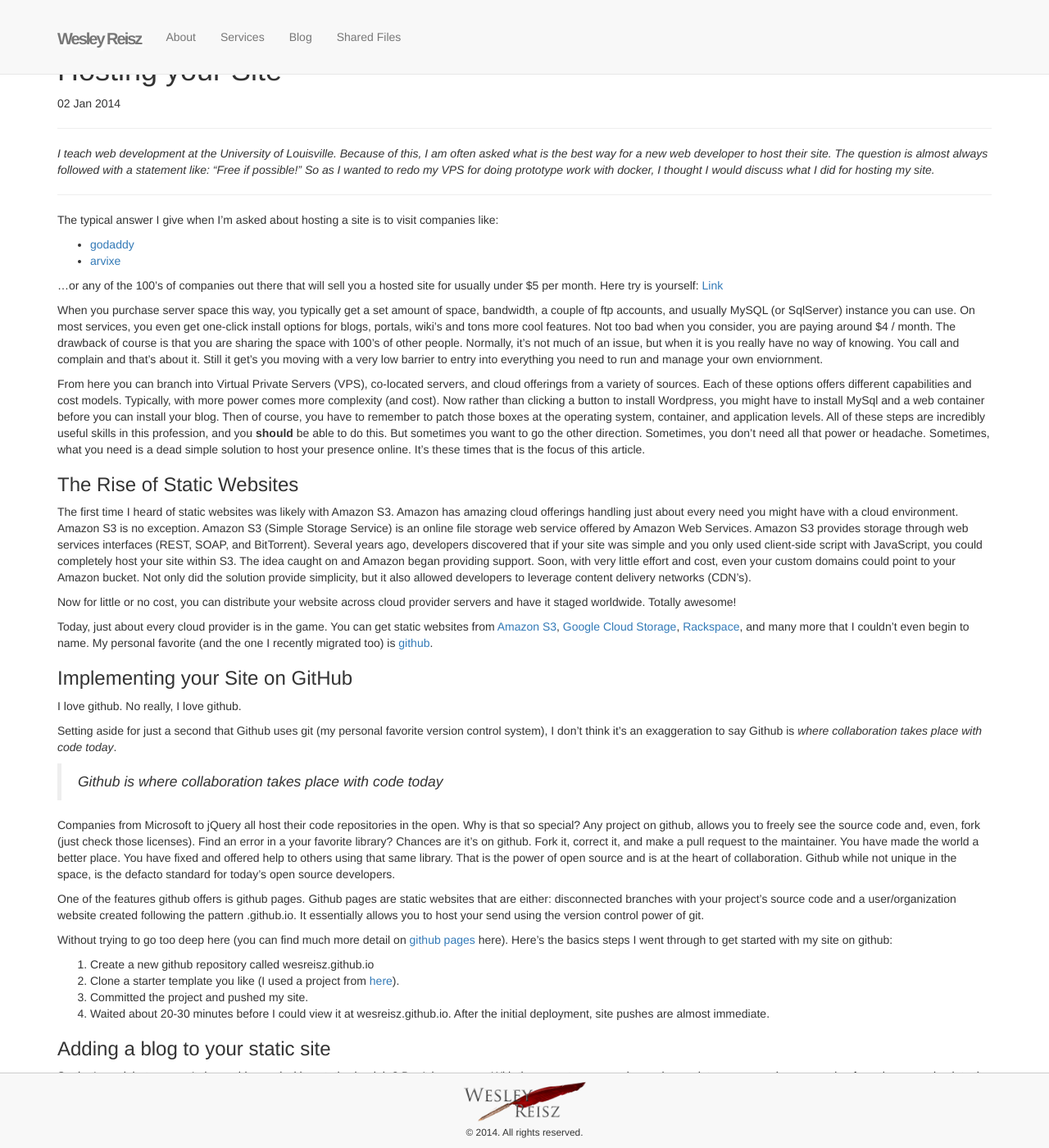
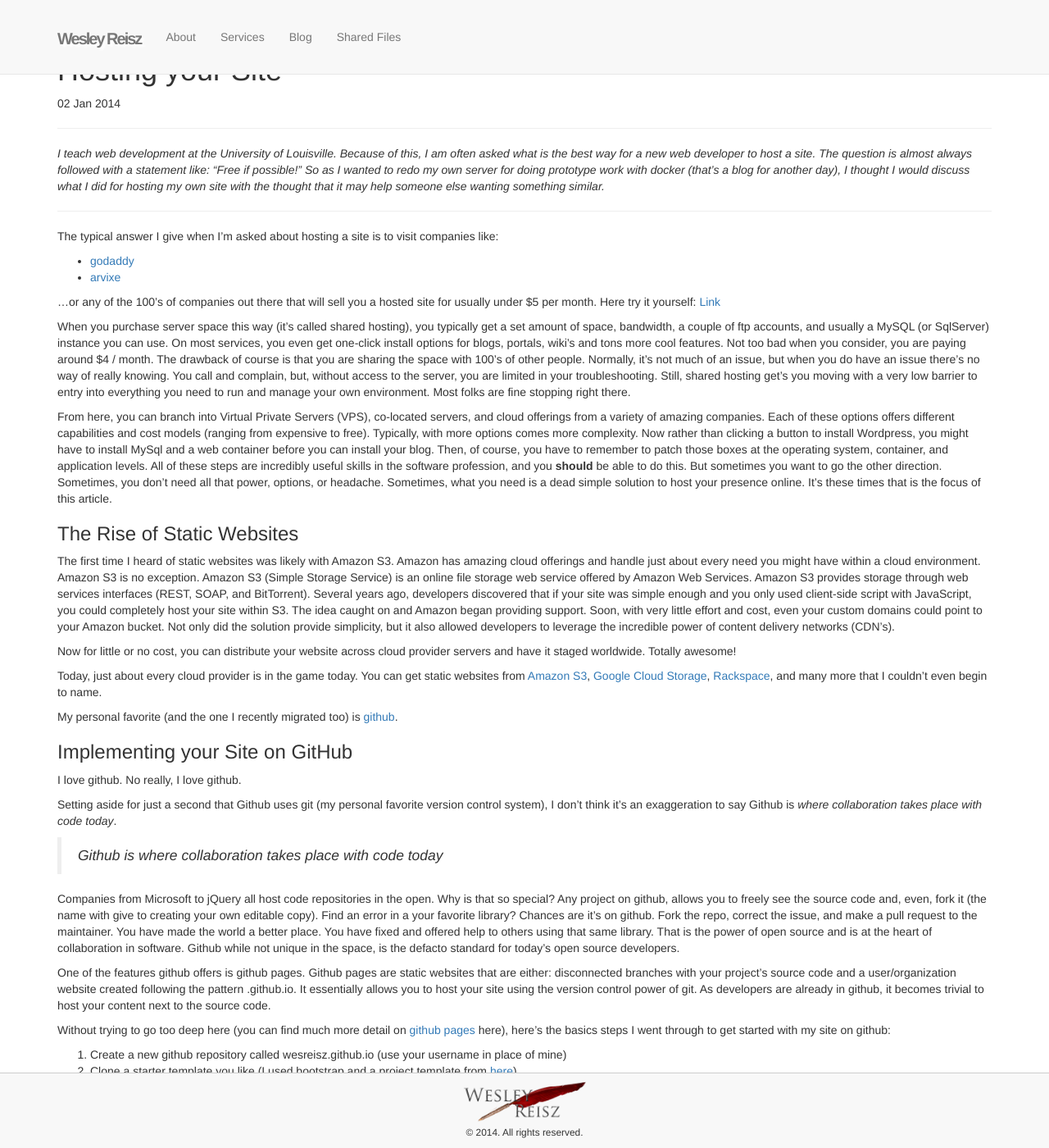
Before and after one commit to wesreisz/wesreisz.github.io, a Jekyll site: the page built from _posts/2014-01-02-moving_to_github.md, in a window 1280 px wide and 1400 px high. Shown: the whole window at 82% size. Built offline with Jekyll 4.4.1, drawn with Linux system fonts in a browser that asks for light colours; some web fonts are replaced; some of the changed text lies outside the part shown.

Commit message:
spell check and edit

````diff
--- a/_posts/2014-01-02-moving_to_github.md
+++ b/_posts/2014-01-02-moving_to_github.md
@@ -4,7 +4,7 @@
 ---
 
 -----
-*I teach web development at the University of Louisville. Because of this, I am often asked what is the best way for a new web developer to host their site. The question is almost always followed with a statement like: "Free if possible!" So as I wanted to redo my VPS for doing prototype work with docker, I thought I would discuss what I did for hosting my site.*
+*I teach web development at the University of Louisville. Because of this, I am often asked what is the best way for a new web developer to host a site. The question is almost always followed with a statement like: "Free if possible!" So as I wanted to redo my own server for doing prototype work with docker (that's a blog for another day), I thought I would discuss what I did for hosting my own site with the thought that it may help someone else wanting something similar.*
 
 -----
 
@@ -13,19 +13,21 @@
 * [godaddy](http://www.godaddy.com)
 * [arvixe](http://www.arvixe.com)
 
-...or any of the 100's of companies out there that will sell you a hosted site for usually under $5 per month. Here try is yourself: [Link](http://lmgtfy.com/?q=web+hosting+cheap)
+...or any of the 100's of companies out there that will sell you a hosted site for usually under $5 per month. Here try it yourself: [Link](http://lmgtfy.com/?q=web+hosting+cheap)
 
-When you purchase server space this way, you typically get a set amount of space, bandwidth, a couple of ftp accounts, and usually MySQL (or SqlServer) instance you can use. On most services, you even get one-click install options for blogs, portals, wiki's and tons more cool features. Not too bad when you consider, you are paying around $4 / month. The drawback of course is that you are sharing the space with 100's of other people. Normally, it's not much of an issue, but when it is you really have no way of knowing. You call and complain and that's about it. Still it get's you moving with a very low barrier to entry into everything you need to run and manage your own enviornment.
+When you purchase server space this way (it's called shared hosting), you typically get a set amount of space, bandwidth, a couple of ftp accounts, and usually a MySQL (or SqlServer) instance you can use. On most services, you even get one-click install options for blogs, portals, wiki's and tons more cool features. Not too bad when you consider, you are paying around $4 / month. The drawback of course is that you are sharing the space with 100's of other people. Normally, it's not much of an issue, but  when you do have an issue there's no way of really knowing. You call and complain, but, without access to the server, you are limited in your troubleshooting. Still, shared hosting get's you moving with a very low barrier to entry into everything you need to run and manage your own environment. Most folks are fine stopping right there.
 
-From here you can branch into Virtual Private Servers (VPS), co-located servers, and cloud offerings from a variety of sources. Each of these options offers different capabilities and cost models. Typically, with more power comes more complexity (and cost). Now rather than clicking a button to install Wordpress, you might have to install MySql and a web container before you can install your blog. Then of course, you have to remember to patch those boxes at the operating system, container, and application levels. All of these steps are incredibly useful skills in this profession, and you **should** be able to do this. But sometimes you want to go the other direction. Sometimes, you don't need all that power or headache. Sometimes, what you need is a dead simple solution to host your presence online. It's these times that is the focus of this article.
+From here, you can branch into Virtual Private Servers (VPS), co-located servers, and cloud offerings from a variety of amazing companies. Each of these options offers different capabilities and cost models (ranging from expensive to free). Typically, with more options comes more complexity. Now rather than clicking a button to install Wordpress, you might have to install MySql and a web container before you can install your blog. Then, of course, you have to remember to patch those boxes at the operating system, container, and application levels. All of these steps are incredibly useful skills in the software profession, and you **should** be able to do this. But sometimes you want to go the other direction. Sometimes, you don't need all that power, options, or headache. Sometimes, what you need is a dead simple solution to host your presence online. It's these times that is the focus of this article.
 
 ### The Rise of Static Websites
 
-The first time I heard of static websites was likely with Amazon S3. Amazon has amazing cloud offerings handling just about every need you might have with a cloud environment. Amazon S3 is no exception. Amazon S3 (Simple Storage Service) is an online file storage web service offered by Amazon Web Services. Amazon S3 provides storage through web services interfaces (REST, SOAP, and BitTorrent). Several years ago, developers discovered that if your site was simple and you only used client-side script with JavaScript, you could completely host your site within S3. The idea caught on and Amazon began providing support. Soon, with very little effort and cost, even your custom domains could point to your Amazon bucket. Not only did the solution provide simplicity, but it also allowed developers to leverage content delivery networks (CDN's).
+The first time I heard of static websites was likely with Amazon S3. Amazon has amazing cloud offerings and handle just about every need you might have within a cloud environment. Amazon S3 is no exception. Amazon S3 (Simple Storage Service) is an online file storage web service offered by Amazon Web Services. Amazon S3 provides storage through web services interfaces (REST, SOAP, and BitTorrent). Several years ago, developers discovered that if your site was simple enough and you only used client-side script with JavaScript, you could completely host your site within S3. The idea caught on and Amazon began providing support. Soon, with very little effort and cost, even your custom domains could point to your Amazon bucket. Not only did the solution provide simplicity, but it also allowed developers to leverage the incredible power of content delivery networks (CDN's).
 
 Now for little or no cost, you can distribute your website across cloud provider servers and have it staged worldwide. Totally awesome!
 
-Today, just about every cloud provider is in the game. You can get static websites from [Amazon S3](http://docs.aws.amazon.com/AmazonS3/latest/dev/WebsiteHosting.html), [Google Cloud Storage](https://cloud.google.com/storage/docs/website-configuration), [Rackspace](http://docs.rackspace.com/files/api/v1/cf-devguide/content/Create_Static_Website-dle4000.html), and many more that I couldn't even begin to name. My personal favorite (and the one I recently migrated too) is [github](https://pages.github.com/).
+Today, just about every cloud provider is in the game today. You can get static websites from [Amazon S3](http://docs.aws.amazon.com/AmazonS3/latest/dev/WebsiteHosting.html), [Google Cloud Storage](https://cloud.google.com/storage/docs/website-configuration), [Rackspace](http://docs.rackspace.com/files/api/v1/cf-devguide/content/Create_Static_Website-dle4000.html), and many more that I couldn't even begin to name.
+
+My personal favorite (and the one I recently migrated too) is [github](https://pages.github.com/).
 
 ### Implementing your Site on GitHub
 
@@ -35,22 +37,24 @@
 
 > *Github is where collaboration takes place with code today*
 
-Companies from Microsoft to jQuery all host their code repositories in the open. Why is that so special? Any project on github, allows you to freely see the source code and, even, fork (just check those licenses). Find an error in a your favorite library? Chances are it's on github. Fork it, correct it, and make a pull request to the maintainer. You have made the world a better place. You have fixed and offered help to others using that same library. That is the power of open source and is at the heart of collaboration. Github while not unique in the space, is the defacto standard for today's open source developers.
+Companies from Microsoft to jQuery all host code repositories in the open. Why is that so special? Any project on github, allows you to freely see the source code and, even, fork it (the name with give to creating your own editable copy). Find an error in a your favorite library? Chances are it's on github. Fork the repo, correct the issue, and make a pull request to the maintainer. You have made the world a better place. You have fixed and offered help to others using that same library. That is the power of open source and is at the heart of collaboration in software. Github while not unique in the space, is the defacto standard for today's open source developers.
 
-One of the features github offers is github pages. Github pages are static websites that are either: disconnected branches with your project's source code and a user/organization website created following the pattern <username>.github.io. It essentially allows you to host your send using the version control power of git.
+One of the features github offers is github pages. Github pages are static websites that are either: disconnected branches with your project's source code and a user/organization website created following the pattern <username>.github.io. It essentially allows you to host your site using the version control power of git. As developers are already in github, it becomes trivial to host your content next to the source code.
 
-Without trying to go too deep here (you can find much more detail on [github pages](https://pages.github.com/) here). Here's the basics steps I went through to get started with my site on github:
+Without trying to go too deep here (you can find much more detail on [github pages](https://pages.github.com/) here), here's the basics steps I went through to get started with my site on github:
 
-1. Create a new github repository called wesreisz.github.io
-1. Clone a starter template you like (I used a project from [here](http://startbootstrap.com/)).
+1. Create a new github repository called wesreisz.github.io (use your username in place of mine)
+1. Clone a starter template you like (I used bootstrap and a project template from [here](http://startbootstrap.com/)).
 1. Committed the project and pushed my site.
 1. Waited about 20-30 minutes before I could view it at wesreisz.github.io. After the initial deployment, site pushes are almost immediate.
+1. Customized my site the why I wanted it
+1. Added a CNAME file and updated my DNS to point to github
 
 ### Adding a blog to your static site
 
 So that's cool, but you can't do anything real with a static site right? Don't be so sure. With the move to more and more javascript, we are moving processing from the server back to the client. So depending on your needs, it is entirely possible that you can host everything a simple site needs locally.
 
-The first challenge I came to with moving my site to github wasn't really with dynamic content per say. It really was how can I implement a blog without a server-side database. I vaguely remembered a talk a couple years ago, where someone mentioned a tool called [jekyll](http://jekyllrb.com/). Turns out it was the perfect solution, and one the community as a whole is embracing.
+Once challenge I came on with moving my site to github wasn't really with dynamic content per say. It really was how can I implement a blog without a server-side database. I vaguely remembered a talk a couple years ago, where someone mentioned a tool called [jekyll](http://jekyllrb.com/), so I started there. Turns out, Jekyll was the perfect solution, and one the community as a whole is embracing.
 
 Jekyll is a dirt simple blogging system that uses [markdown](http://en.wikipedia.org/wiki/Markdown) and the local file system. Creating a blog engine is initially built with a ruby gem, so installing Jekyll and running is as easy as:
 
@@ -64,7 +68,7 @@
 ```
 jekyll serve --watch
 ```
-allows you to make changes as you go and immediately see your changes. How cool is that? All that is left was for me to integrate and design my site. (...and of course push to github.)
+allows you to make realtime changes as you go and get immediate feedback. How cool is that? All that was left was for me to integrate into my newly designed sight. (...and of course push to github.)
 
 ### Recap
 So let's recap. I have:
--- a/index.html
+++ b/index.html
@@ -47,7 +47,7 @@
 
 					<h3>
 					{% if post.title %}
-					    <a href="{{ root_url }}{{ post.url }}">{{ post.title }}</a>
+					    <a href="{{ root_url }}{{ post.url }}">{{ post.title }}</a><br />
 					{% endif %}
 					</h3>
 					{{ content | truncatewords:145}}&nbsp;<br />
````
